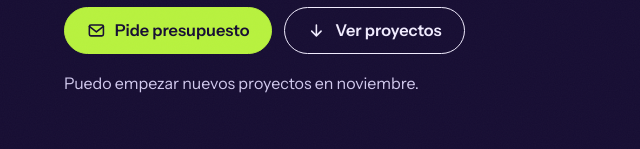
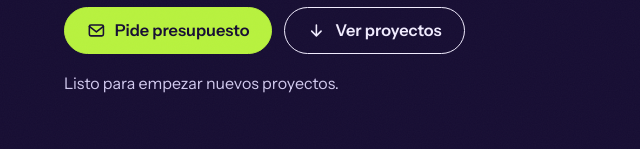
Before and after one commit to Luis-GR05/LuisPortfolio, a website with bundled scripts: page index.html in a window 1280 px wide. Shown: the part 651-800 px from the top of the page, 0-640 px from the left. Built offline with nearby package versions, Linux system fonts and the light colour scheme; animation ran at ten frames a second.

Commit message:
fix(hero): cambiar el texto de disponibilidad

```diff
--- a/index.html
+++ b/index.html
@@ -138,7 +138,7 @@
           <a class="btn btn-solid" href="#contacto" data-icon="mail">Pide presupuesto</a>
           <a class="btn" href="#proyectos" data-icon="arrowdown">Ver proyectos</a>
         </div>
-        <p class="hero-status" id="hero-status">Ahora mismo puedo empezar nuevos proyectos.</p>
+        <p class="hero-status" id="hero-status">Listo para empezar nuevos proyectos.</p>
       </div>
       <figure class="hero-portrait">
         <img src="assets/img/retrato.webp" alt="Retrato de Luis Gordillo" width="720" height="960" fetchpriority="high" decoding="async">
--- a/js/config.js
+++ b/js/config.js
@@ -18,8 +18,8 @@ export const CONFIG = {
   bio: 'Técnico Superior en Desarrollo Web. Forjado en distintos entornos corporativos e institucionales. Construyo arquitecturas robustas combinando lógica de backend (Java/Python) con interfaces de precisión (HTML/CSS/React). Entrego código limpio a alta velocidad.',
 
   // ── Disponibilidad (frase bajo los botones del hero) ────────────────────────
-  // Mes en que se puede empezar un proyecto nuevo. Dejar '' para ocultar el mes.
-  availableFrom: 'noviembre',
+  // Mes en que se puede empezar un proyecto nuevo (p. ej. 'noviembre'). Vacío: no se muestra mes.
+  availableFrom: '',
 
   // ── Servicios ───────────────────────────────────────────────────────────────
   // Sin precios publicados: cada tarjeta invita a consultarlo por el formulario.
--- a/js/site.js
+++ b/js/site.js
@@ -58,7 +58,7 @@ document.querySelectorAll('[data-icon]').forEach(el => el.insertAdjacentHTML('af
 /* Cómo aparece cada habilidad en las listas de tecnologías de los proyectos */
 const SKILL_MATCH = { html: ['html'], css: ['css', 'tailwind'], js: ['js', 'javascript'], react: ['react'], sql: ['supabase', 'sql'] };
 
-if (CONFIG.availableFrom) $('#hero-status').textContent = `Puedo empezar nuevos proyectos en ${CONFIG.availableFrom}.`;
+if (CONFIG.availableFrom) $('#hero-status').textContent = `Listo para empezar nuevos proyectos en ${CONFIG.availableFrom}.`;
 renderProjects();
 renderServices();
 renderSkills();
```
